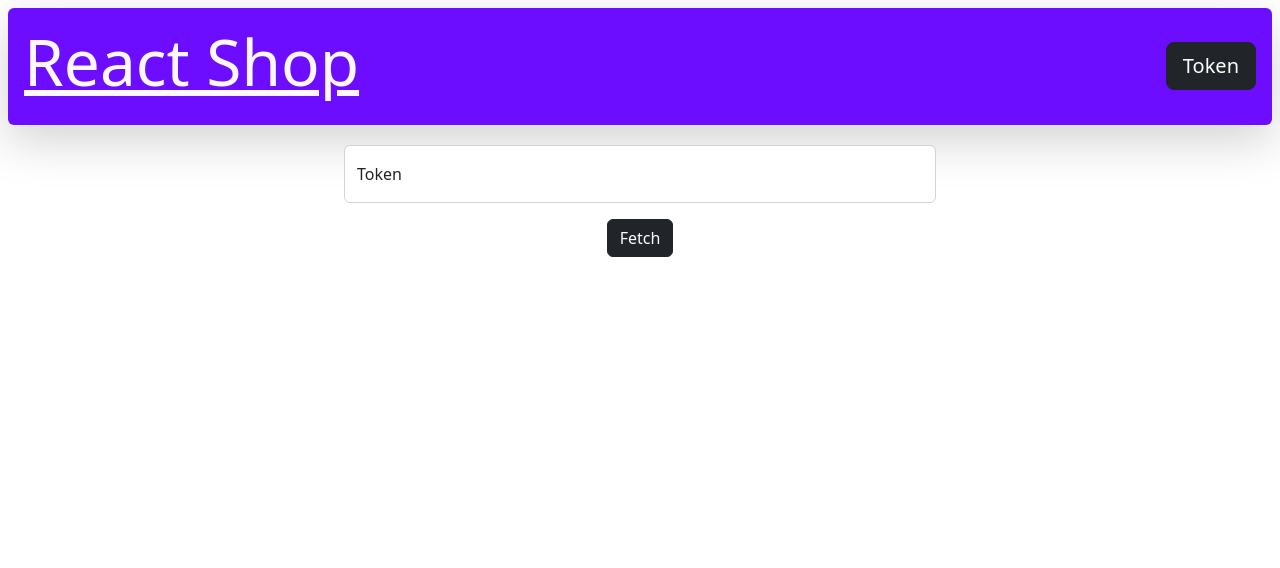
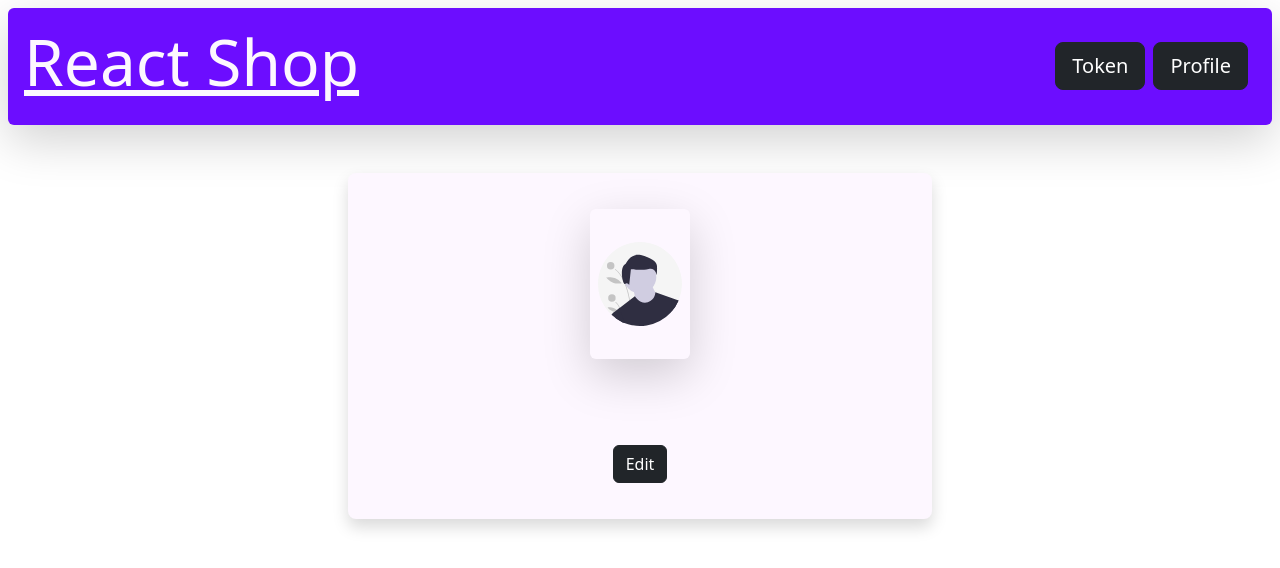
Before and after one commit to binilsen/react-shop, a React (Vite) app: page /profile in a window 1280 px wide. Before the commit this address led to /. Shown: the top 568 px of the page. Built offline with nearby package versions, Linux system fonts and the light colour scheme; no server answers.

Commit message:
added profile section

```diff
--- a/src/components/TokenForm/TokenForm.jsx
+++ b/src/components/TokenForm/TokenForm.jsx
@@ -1,10 +1,10 @@
-import { useRef, useState } from "react";
+import { useRef, useState, useEffect } from "react";
 import Input from "../UI/Input";
 
 const TokenForm = (props) => {
   const [isTokenValid, setisTokenValid] = useState(true);
-  const btnStyle = isTokenValid ? "" : "disabled";
-  const error = (
+  var btnStyle = isTokenValid ? "" : "disabled";
+  var error = (
     <small className="px-1 text-capitalize text-danger">invalid token!</small>
   );
   const tokenRef = useRef();
@@ -14,10 +14,13 @@ const TokenForm = (props) => {
     tokenRef.current.value = "";
   };
   const ontokenChange = () => {
-    if (tokenRef.current.value.length > 100) setisTokenValid(true);
+    if (tokenRef.current.value.length > 10) setisTokenValid(true);
     else setisTokenValid(false);
     return;
   };
+  useEffect(() => {
+    error = "";
+  }, []);
   return (
     <>
       <div className="row m-3 justify-content-center">
--- a/src/components/UI/Navbar.jsx
+++ b/src/components/UI/Navbar.jsx
@@ -14,6 +14,9 @@ const Navbar = () => {
             <Link to="user" className="btn btn-dark btn-lg">
               Token
             </Link>
+            <Link to="profile" className=" mx-2 btn btn-dark btn-lg">
+              Profile
+            </Link>
           </div>
         </div>
       </div>
--- /dev/null
+++ b/src/components/User/Profile.jsx
@@ -0,0 +1,10 @@
+import UserPicture from "./UserPicture";
+const Profile = () => {
+  return (
+    <>
+      <UserPicture />
+    </>
+  );
+};
+
+export default Profile;
--- /dev/null
+++ b/src/components/User/UserPicture.jsx
@@ -0,0 +1,100 @@
+import styles from "./UserPicture.module.css";
+import { useState, useEffect } from "react";
+import userDefault from "./../../assets/user.svg";
+const UserPicture = () => {
+  const [isEditClicked, setisEditClicked] = useState(false);
+  const inputStyle = isEditClicked ? styles.show : styles.hidden;
+  const [newUserImage, setNewUserImage] = useState(null);
+  const [userImage, setUserImage] = useState(userDefault);
+  const token =
+    "Bearer eyJhbGciOiJIUzI1NiJ9.eyJzdWIiOiIxMCIsInNjcCI6InVzZXIiLCJhdWQiOm51bGwsImlhdCI6MTY2MDgxODgxOSwiZXhwIjoxNjYwODIyNDE5LCJqdGkiOiJjMDExNTAyNC0yNjg2LTRlYWUtODNhOC0wZWJjNDgzZWJmYmYifQ.A1EMb21nBZoE4ujC1-oiCku1ckiE8eBLy1z8ap7poO4";
+
+  const formHandler = async (event) => {
+    event.preventDefault();
+    const formData = new FormData();
+    formData.append("user[avatar]", newUserImage);
+    const response = await fetch("http://127.0.0.1:3000/users", {
+      headers: {
+        Authorization: token,
+      },
+      body: formData,
+      method: "PUT",
+    });
+    if (response.status == 200) setUserImage(URL.createObjectURL(newUserImage));
+    event.target.value = "";
+    setisEditClicked(false);
+  };
+  const handleChange = (event) => {
+    setNewUserImage(event.target.files[0]);
+  };
+  const fetchImage = async () => {
+    const response = await fetch("http://127.0.0.1:3000/users/sign_in", {
+      headers: {
+        Authorization: token,
+      },
+    });
+    const data = await response.json();
+    if (response.status == 200 && data.image) setUserImage(data.image);
+  };
+  useEffect(() => {
+    fetchImage();
+  }, []);
+  return (
+    <div className="row m-5 justify-content-center">
+      <div className={`col-sm-6  shadow p-3 ${styles["profile-banner"]}`}>
+        <div className="content p-1">
+          <div className="pic my-3 text-center">
+            {userImage && (
+              <img
+                src={userImage}
+                className="img p-2 shadow-lg rounded"
+                width="100px"
+                height="150px"
+              />
+            )}
+            {!userImage && <h1>Loading.....</h1>}
+          </div>
+          <div className="text-center p-3">
+            <form action="#" onSubmit={formHandler}>
+              <div className="my-2 d-flex justify-content-center">
+                <input
+                  type="file"
+                  className={`  form-control w-75 ${inputStyle}`}
+                  onChange={handleChange}
+                />
+              </div>
+
+              {isEditClicked && (
+                <button type="submit" className="btn btn-dark">
+                  Change
+                </button>
+              )}
+              {!isEditClicked && (
+                <button
+                  type="button"
+                  onClick={() => setisEditClicked(true)}
+                  className="btn btn-dark"
+                >
+                  Edit
+                </button>
+              )}
+            </form>
+            {isEditClicked && (
+              <button
+                className="btn btn-danger my-2"
+                onClick={() => {
+                  setisEditClicked(false);
+                  setNewUserImage(false);
+                }}
+              >
+                Cancel
+              </button>
+            )}
+          </div>
+        </div>
+      </div>
+    </div>
+  );
+};
+
+export default UserPicture;
--- /dev/null
+++ b/src/components/User/UserPicture.module.css
@@ -0,0 +1,11 @@
+.profile-banner {
+  background-color: #fdf7ff;
+  color: #6c0dff;
+  border-radius: 8px;
+}
+.hidden {
+  opacity: 0;
+}
+.show {
+  opacity: 1;
+}
--- a/src/main.jsx
+++ b/src/main.jsx
@@ -5,6 +5,7 @@ import App from "./App";
 import "./index.css";
 import Navbar from "./components/UI/Navbar";
 import User from "./components/User/User";
+import Profile from "./components/User/Profile";
 
 ReactDOM.createRoot(document.getElementById("root")).render(
   <React.StrictMode>
@@ -13,6 +14,7 @@ ReactDOM.createRoot(document.getElementById("root")).render(
       <Routes>
         <Route path="/" element={<App />} />
         <Route path="user" element={<User />} />
+        <Route path="profile" element={<Profile />} />
         <Route path="*" element={<Navigate replace to="/" />} />
       </Routes>
     </BrowserRouter>
```
Also changed, not shown: src/hooks/useFetchData.jsx (added, +29 -0 lines), src/assets/user.svg (added).
